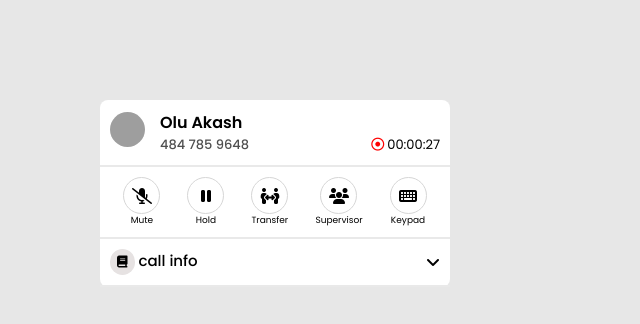
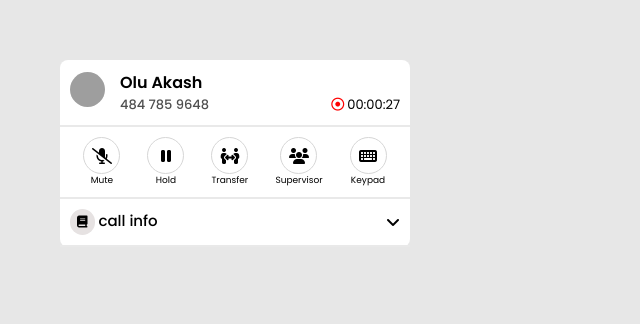
Before and after one commit to yokesh1828/demo, a plain HTML site: page index.html in a window 1280 px wide. Shown: the whole page, without its empty margins (0-640 px from the left). Drawn offline with Linux system fonts and the light colour scheme; grey boxes are pictures that could not be loaded.

Commit message:
Update dialer.css

```diff
--- a/dialer.css
+++ b/dialer.css
@@ -12,7 +12,7 @@ body{
     flex-direction: column;
     width: 350px;
     background: #ffffff;
-    margin: 100px;
+    margin: 60px;
     border-radius: 8px;
 }
 .profile{
```
